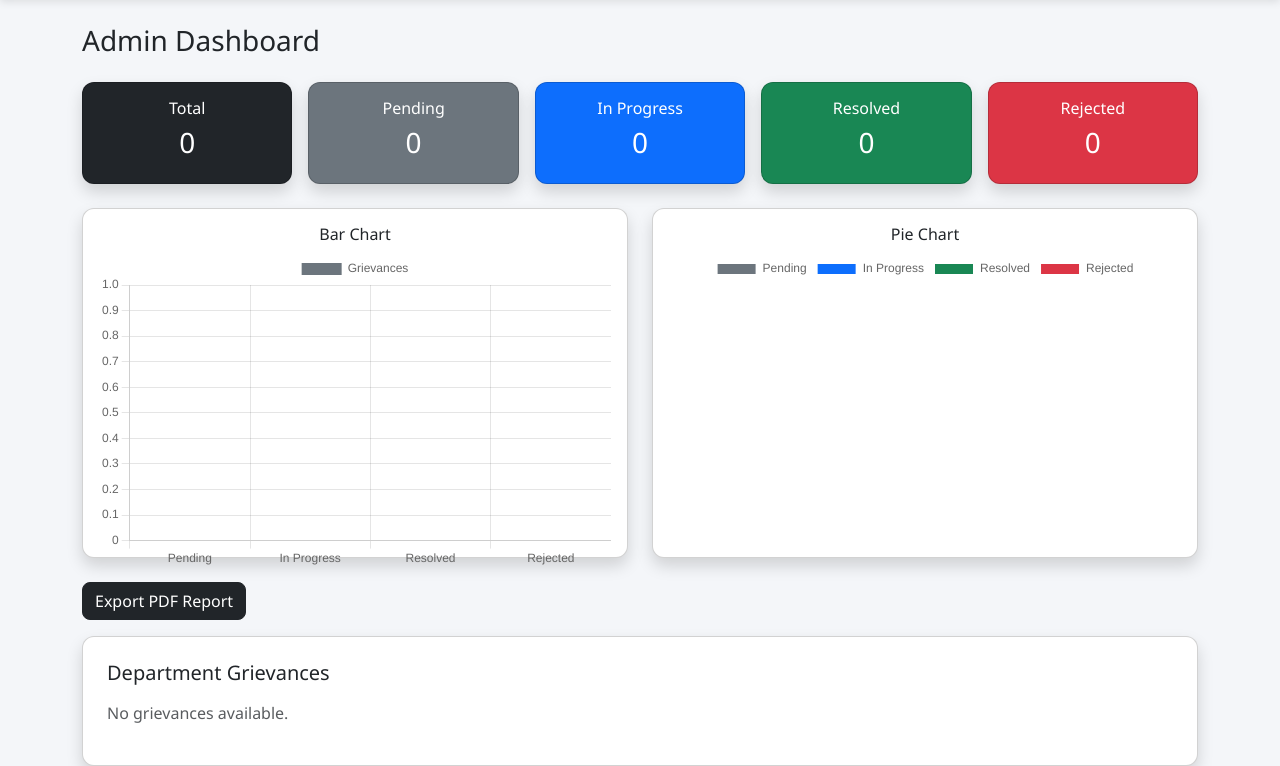
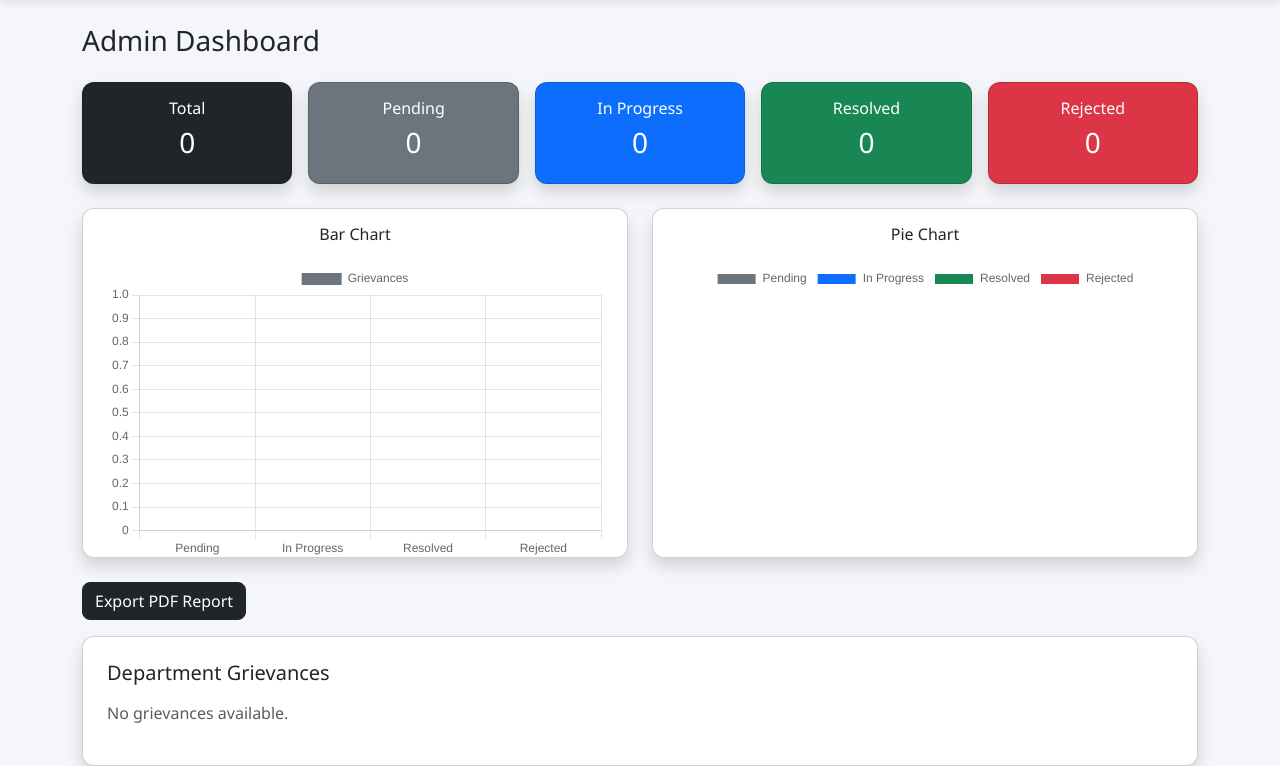
Before and after one commit to subhashreec1013-spec/sgms_project, a Flask app: page /admin_dashboard in a window 1280 px wide. Shown: the part 56-822 px from the top of the page. Run offline with Flask 3, Linux system fonts and the light colour scheme; the visitor is signed in with stand-in values (Sample User, id 1); data that the repository does not hold is empty; some libraries are stand-ins or nearby versions.

Commit message:
changes final

```diff
--- a/app.py
+++ b/app.py
@@ -533,7 +533,9 @@ def smart_detect(description):
 
     high_words = [
         "urgent", "immediately", "asap", "harassment", "violence", "threat",
-        "wrong", "error", "serious", "complaint", "violence", "abuse", "result error"
+        "wrong", "error", "serious", "complaint", "violence", "abuse", "result error",
+        "marks wrong", "wrong marks", "fee error", "serious", "critical", "emergency",
+        "danger", "severe", "extreme", "major","wrong result"
     ]
 
     medium_words = [
--- a/templates/admin_dashboard.html
+++ b/templates/admin_dashboard.html
@@ -34,11 +34,15 @@
         /* ===== CHART SIZE FIX ===== */
         .chart-box {
             height: 350px;
+            padding: 15px;
+            overflow: hidden;
         }
 
         canvas {
-            max-height: 320px !important;
+            width: 100% !important;
+            height: 100% !important;
         }
+
     </style>
 </head>
 
@@ -319,7 +323,15 @@
             },
             options: {
                 responsive: true,
-                maintainAspectRatio: false
+                maintainAspectRatio: false,
+                layout: {
+                    padding: 10
+                },
+                plugins: {
+                   legend: {
+                      position: 'top'
+                   }
+                }
             }
         });
 
@@ -335,7 +347,15 @@
             },
             options: {
                 responsive: true,
-                maintainAspectRatio: false
+                maintainAspectRatio: false,
+                layout: {
+                    padding: 10
+                },
+                plugins: {
+                   legend: {
+                      position: 'top'
+                   }
+                }
             }
         });
     </script>
```
